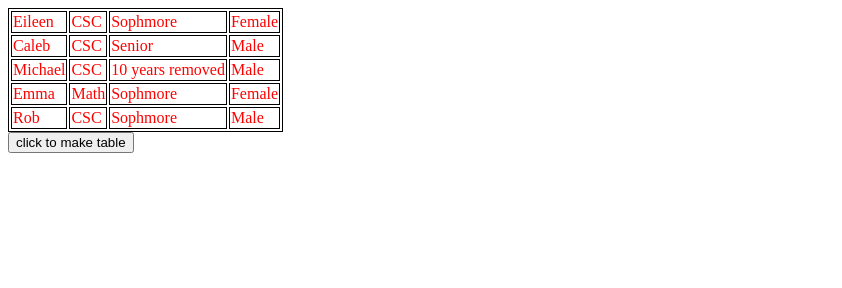
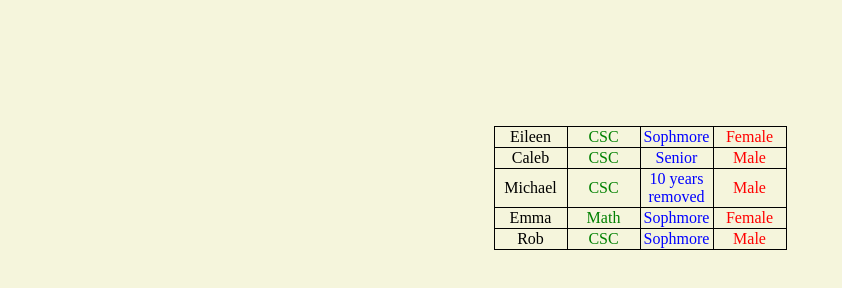
Before and after one commit to Runningcal622/d3Table, a plain HTML site: page index.html in a window 1280 px wide. Both pictures are taken after a click on the button "click to make table". Shown: the whole page, without its empty margins (0-842 px from the left). Drawn offline with nearby package versions, Linux system fonts and the light colour scheme.

Commit message:
finished

```diff
--- a/index.html
+++ b/index.html
@@ -8,7 +8,7 @@
   </head>
   <body>
     <div class="starter"></div>
-    <button type="button" name="button" onclick="makeTable()">click to make table</button>
+    <button class="startButton" type="button" name="button" onclick="makeTable()">click to make table</button>
 
   </body>
 </html>
--- a/tableMaker.js
+++ b/tableMaker.js
@@ -11,23 +11,47 @@ var makeTable = function(){
                .enter()
                .append("tr");
 
+  //var headers = ["Name","Major","Grade","Gender"];
+  //headers.forEach(function(ele,i){
+    //rows[i].text(ele);
+  //});
+
   rows.append("td")
-      .text(function(d){return d.name});
+      .text(function(d){return d.name})
+      .style("color","black");
   rows.append("td")
-      .text(function(d){return d.major});
+      .text(function(d){return d.major})
+      .style("color","green");
   rows.append("td")
-      .text(function(d){return d.year});
+      .text(function(d){return d.year})
+      .style("color","blue");
   rows.append("td")
-      .text(function(d){return d.gender});
+      .text(function(d){return d.gender})
+      .style("color","red");
+
 
       /// styling
   rows.selectAll("td")
-      .style("border","1px solid black");
+     .style("border","1px solid black")
+     .style("width","70px");
+
   table.style("color","red")
-    .style("border","1px solid black");
+    .style("border","1px solid black")
+    .style("text-align","center")
+    .style("border-collapse","collapse")
+    .style("margin-left","auto")
+    .style("margin-right","auto")
+    .style("margin-top","10%");
 
 
 
+
+  var button = d3.select(".startButton");
+  //button.attr("visible", "hidden");
+  button.attr("disabled","disabled");
+  button.style("display","none");
+  d3.select("body")
+    .style("background-color","beige");
 }
 
 var peopleMaker = function(name, major, year, gender){
```
